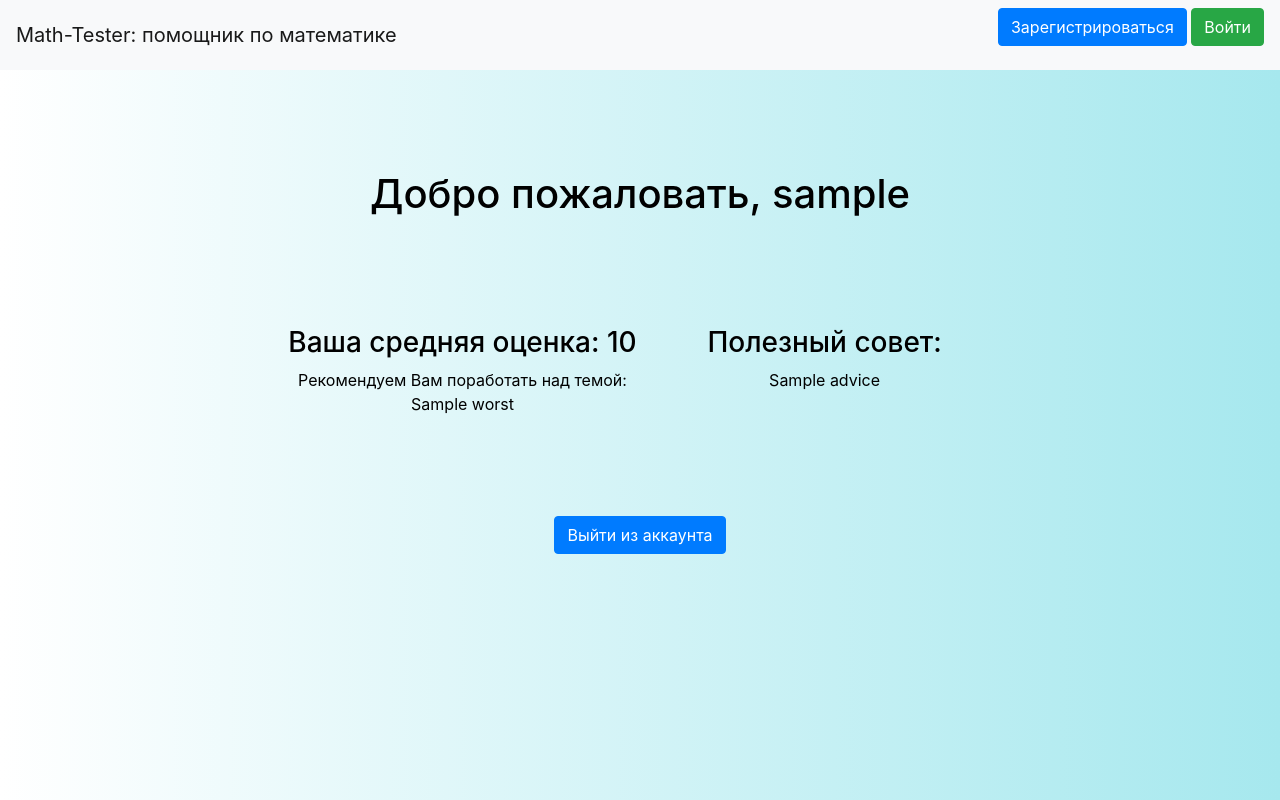
After one commit to 7w8/math-tester, a Flask app: template templates/account.html in a window 1280 px wide. The commit adds this page. Run offline with Flask 2, Linux system fonts and the light colour scheme; the template is opened without the code that fills it: most values are stand-ins (such as "Sample title", 1, 10 or a date in 2020); some libraries are stand-ins or nearby versions.

Commit message:
Add files via upload

```diff
--- /dev/null
+++ b/templates/account.html
@@ -0,0 +1,16 @@
+{% extends "base.html" %}
+
+{% block content %}
+<div style="height: 100px;"></div>
+<h1>Добро пожаловать, {{ username }}</h1>
+<div style="height: 100px;"></div>
+ <div style="width: 100%; overflow: hidden; text-align: center;">
+     <div style="width: 50%; float: left;"> <h3>Ваша средняя оценка: {{ average }}</h3>
+         Рекомендуем Вам поработать над темой: {{ worst }} </div>
+     <div style="margin-left: 52%; "><h3>Полезный совет:</h3> {{ advice }}
+     </div>
+</div>
+<div style="height: 100px;"></div>
+<a class="btn btn-primary " href="/logout">Выйти из аккаунта</a>
+
+{% endblock %}
--- a/templates/login.html
+++ b/templates/login.html
@@ -1,6 +1,7 @@
 {% extends "base.html" %}
 
 {% block content %}
+<div style="height: 80px;"></div>
 <h1>Вход</h1>
 <form action="" class="test_form" method="post" novalidate>
     {{ form.hidden_tag() }}
--- a/templates/register.html
+++ b/templates/register.html
@@ -1,6 +1,7 @@
 {% extends "base.html" %}
 
 {% block content %}
+<div style="height: 80px;"></div>
 <h1>Регистрация</h1>
 <form action="" class="test_form" method="post" novalidate>
     {{ form.hidden_tag() }}
--- a/templates/test_index.html
+++ b/templates/test_index.html
@@ -1,7 +1,7 @@
 {% extends "base.html" %}
 
 {% block content %}
-<div style="height: 100px;"></div>
+<div style="height: 120px;"></div>
 <p>"Как работает сайт?"<br>Из каталога задач случайно выбирается 10 задач на выбранную Вами тему.
     После прохождения теста Вы можете просмотреть свою оценку, а также, если Вы зарегистрированы,
 свои ошибки.</p>
```
Also changed, not shown: templates/index.html (+6 -1 lines).
